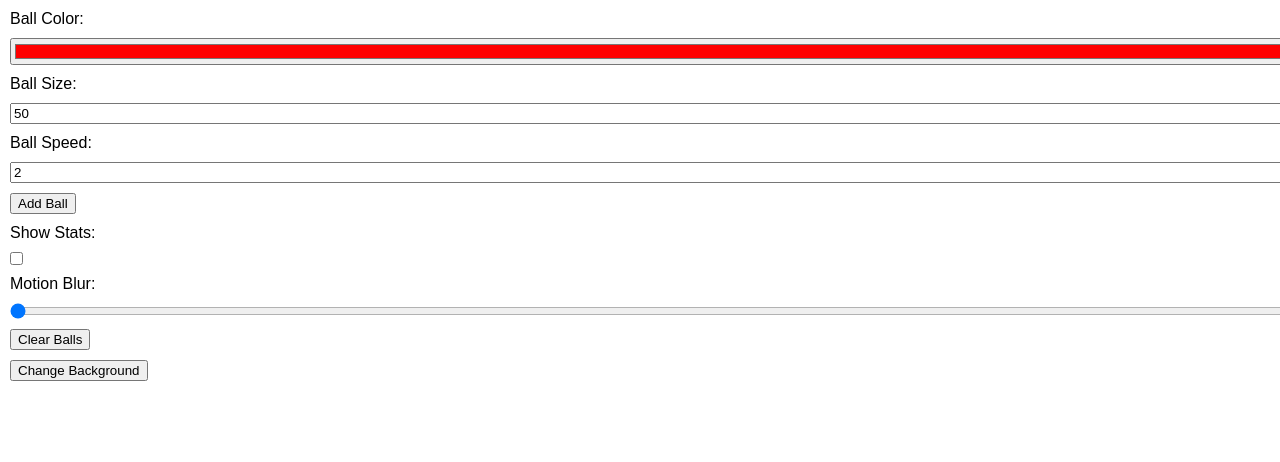
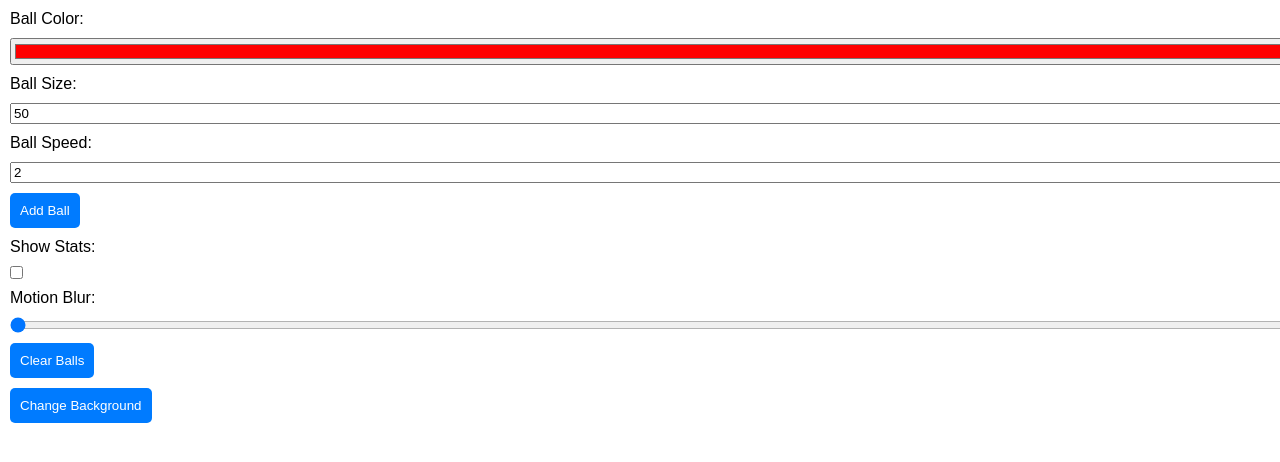
Before and after one commit to misiov2/kula, a plain HTML site: page menu.html in a window 1280 px wide. Drawn offline with Linux system fonts and the light colour scheme.

Commit message:
Update menu.html

```diff
--- a/menu.html
+++ b/menu.html
@@ -19,6 +19,24 @@
 
         input[type="color"], input[type="number"], input[type="range"] {
             width: 100%;
+        }
+
+        button {
+            background-color: #007bff;
+            color: white;
+            border: none;
+            padding: 10px;
+            border-radius: 5px;
+            cursor: pointer;
+            transition: background-color 0.3s, transform 0.3s;
+        }
+
+        button:hover {
+            background-color: #0056b3;
+        }
+
+        button:active {
+            transform: scale(0.95);
         }
     </style>
 </head>
```
